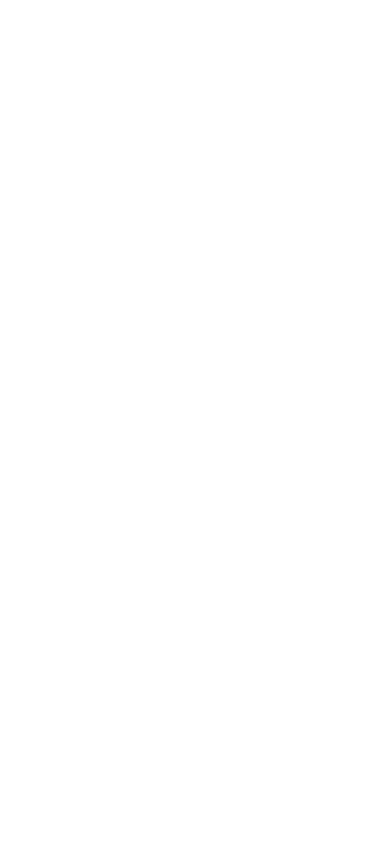
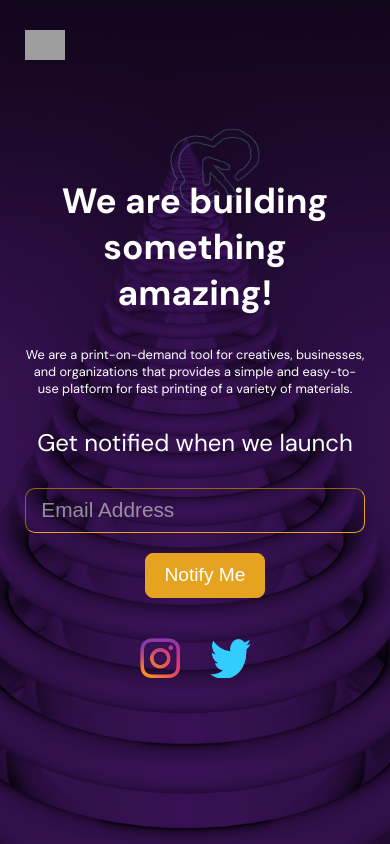
Before and after one commit to Printzuri/Printzuri-Promotion-page, a React (Vite) app: page / in a window 390 px wide. Built offline with nearby package versions, Linux system fonts and the light colour scheme; grey boxes are pictures that could not be loaded.

Commit message:
feat: done with the desktop and mobile view too

```diff
--- a/src/pages/PrintZuri.jsx
+++ b/src/pages/PrintZuri.jsx
@@ -1,14 +1,39 @@
-import React from 'react'
-import socialInsta from "../assets/instagram.png"
-import socialTweet from "../assets/twitter.png"
-import "./styles/PrintZuri.css"
+import React from "react";
+import socialInsta from "../assets/instagram.png";
+import socialTweet from "../assets/twitter.png";
+import "./styles/PrintZuri.css";
 
 const PrintZuri = () => {
   return (
-		<div className='commingSoon'>
+    <div className="commingSoon">
+      <div className="commingSoonCont">
+        <nav className="commingSoonNav">
+          <img
+            src="https://res.cloudinary.com/dhupahyac/image/upload/v1674152549/printzuri-logo_a1qexe.png"
+            alt="Brand Logo"
+          />
+        </nav>
+        <section className="commingSoonSec">
+          <h1>We are building something amazing!</h1>
+          <p>
+            We are a print-on-demand tool for creatives, businesses, and
+            organizations that provides a simple and easy-to-use platform for
+            fast printing of a variety of materials.
+          </p>
+		  <h2>Get notified when we launch</h2>
 
-		</div>
-	);
-}
+		  <form className="commingSoonForm">
+			<input type="text" placeholder="Email Address"/>
+			<button type="submit">Notify Me</button>
+		  </form>
+		  <div className="commingSoonSocials">
+			<img src={socialInsta} alt="social insta" />
+			<img src={socialTweet} alt="social twitter" />
+		  </div>
+        </section>
+      </div>
+    </div>
+  );
+};
 
-export default PrintZuri
+export default PrintZuri;
--- a/src/pages/styles/PrintZuri.css
+++ b/src/pages/styles/PrintZuri.css
@@ -1,3 +1,161 @@
+@import url('https://fonts.googleapis.com/css2?family=DM+Sans&display=swap');
 .commingSoon{
+    min-height: 100vh;
+    background-image: url("../../assets/Coming-Soon-Background.png");
+    background-position: center;
+    background-size: cover;
+    font-family: 'DM Sans', sans-serif;
 
 }
+.commingSoonCont{
+    width: 85%;
+    margin: 0 auto;
+    max-width: 1440px;
+}
+.commingSoonNav {
+    padding: 30px 0;
+}
+.commingSoonNav img{
+    height: 40px;
+}
+.commingSoonSec{
+    display: flex;
+    flex-direction: column;
+    justify-content: center;
+    align-items: center;
+    width: 70%;
+    margin: 0 auto;
+    text-align: center;
+    gap: 30px;
+    /* margin-top: 50px; */
+    height: 80vh;
+}
+.commingSoonSec h1{
+    font-size: 3.9rem;
+}
+.commingSoonSec p{
+    font-size: 1.1rem;
+}
+.commingSoon h2{
+    font-weight: normal;
+}
+.commingSoonForm{
+    display: flex;
+    align-items: center;
+    justify-content: center;
+    width: 70%;
+
+
+}
+.commingSoonForm input{
+    width: 70%;
+    height: 45px;
+    padding: 10px 15px;
+    background-color: transparent;
+    border-color: #E6A320;
+    border-width: 1px;
+    outline: none;
+    border-radius: 10px;
+    color: white;
+    font-size: 1.3rem;
+}
+.commingSoon input::placeholder{
+    color: #c4c4c4b3;
+    ;
+}
+.commingSoonForm button{
+    height: 45px;
+    width: 120px;
+    margin-left: 20px;
+    font-size: 1.2rem;
+    color: white;
+    background-color: #E6A320;
+    border-radius: 8px;
+    border: 1px solid #E6A320;
+}
+.commingSoonForm button:hover{
+    cursor: pointer;
+    background-color: transparent;
+    color:#E6A320 ;
+}
+.commingSoonSocials{
+    display: flex;
+    align-items: center;
+    padding: 10px;
+    gap: 30px;
+}
+.commingSoonSocials img{
+    width: 50px;
+    height: 50px;
+}
+
+@media (max-width:1024px) {
+    .commingSoonSec h1{
+        font-size: 3.5rem;
+    }
+    .commingSoonSec{
+        width: 81%;
+    }
+    .commingSoonForm{
+        width: 80%;
+    }
+}
+@media (max-width:810px) {
+    .commingSoonSec h1{
+        font-size: 3rem;
+    }
+    .commingSoonSec p{
+        font-size: 1rem;
+    }
+    .commingSoonSec{
+        width: 85%;
+    }
+    .commingSoonForm{
+        width: 90%;
+    }
+    .commingSoonSocials img{
+        width: 40px;
+        height: 40px;
+    }
+
+}
+@media (max-width:645px) {
+    .commingSoonSec h1{
+        font-size: 2rem;
+    }
+    .commingSoonSec p{
+        font-size: 1rem;
+    }
+    .commingSoonSec{
+        width: 100%;
+    }
+    .commingSoonForm{
+        width: 100%;
+    }
+
+}
+@media (max-width:426px) {
+    .commingSoonSec h1{
+        font-size: 2.2rem;
+    }
+    .commingSoonSec p{
+        font-size: 0.8rem;
+    }
+    .commingSoonSec{
+        width: 100%;
+    }
+    .commingSoonForm{
+        flex-direction: column;
+        gap: 20px;
+    }
+    .commingSoonForm input {
+        width: 100%;
+    }
+    .commingSoonNav img{
+        height: 30px;
+    }
+    .commingSoonCont{
+        width: 87%;
+    }
+
+}
```
Also changed, not shown: src/assets/BrandLogo.svg (added).
